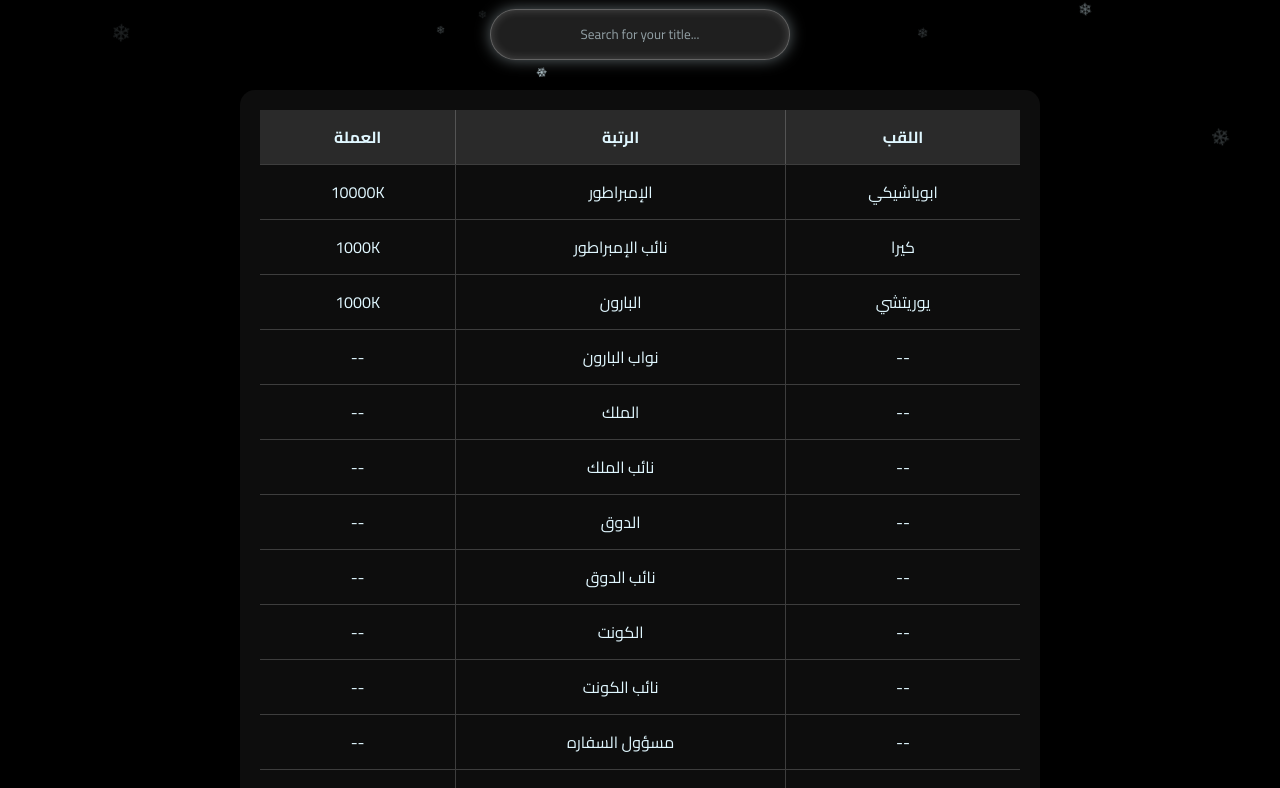
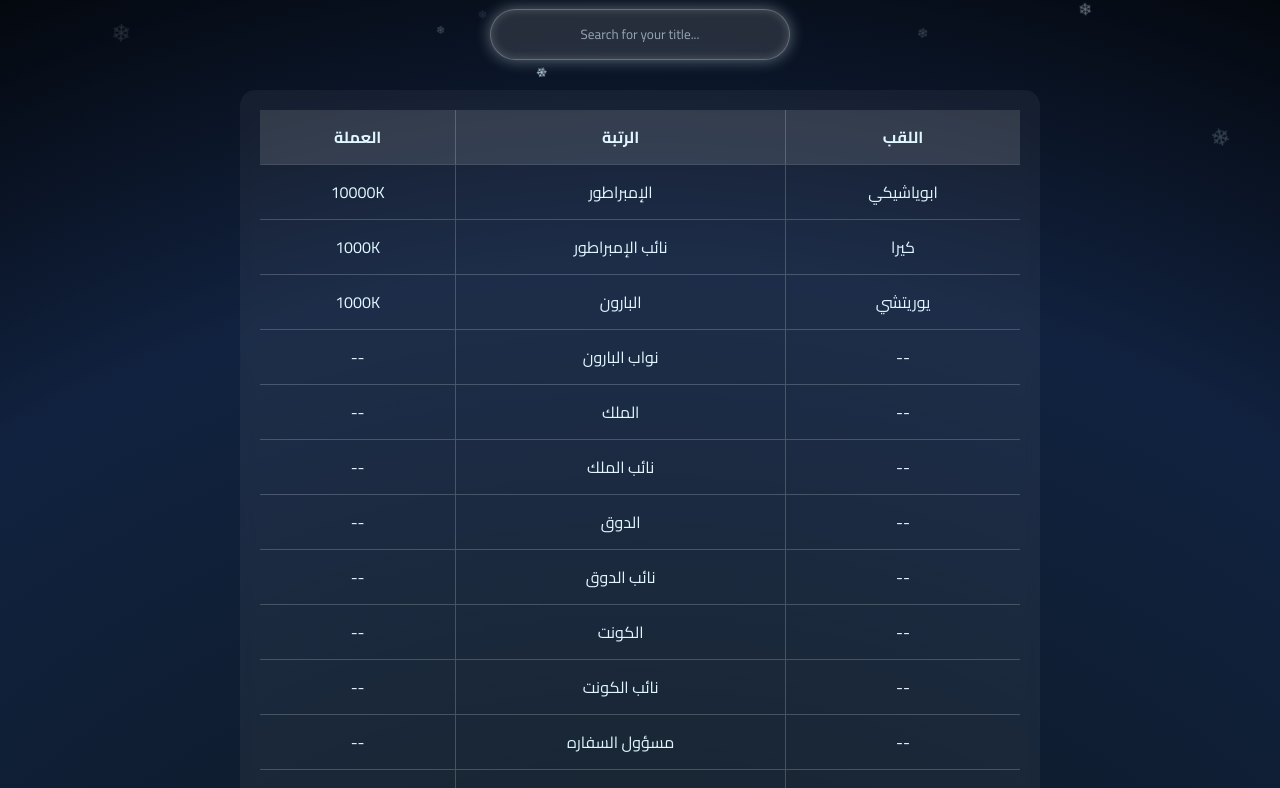
Before and after one commit to M676m67/Mariam, a plain HTML site: page home.html in a window 1280 px wide. Shown: the part 123-911 px from the top of the page. Drawn offline with Linux system fonts and the light colour scheme.

Commit message:
Update style.css

```diff
--- a/style.css
+++ b/style.css
@@ -6,7 +6,7 @@
 body {
   margin: 0;
   min-height: 100vh;
-  background: black;
+  background: radial-gradient(circle at center, #1a2a40 0%, #0d1b2a 40%, #112240 70%, #000000 100%);
   color: #e0f7ff;
   display: flex;
   flex-direction: column;
```
